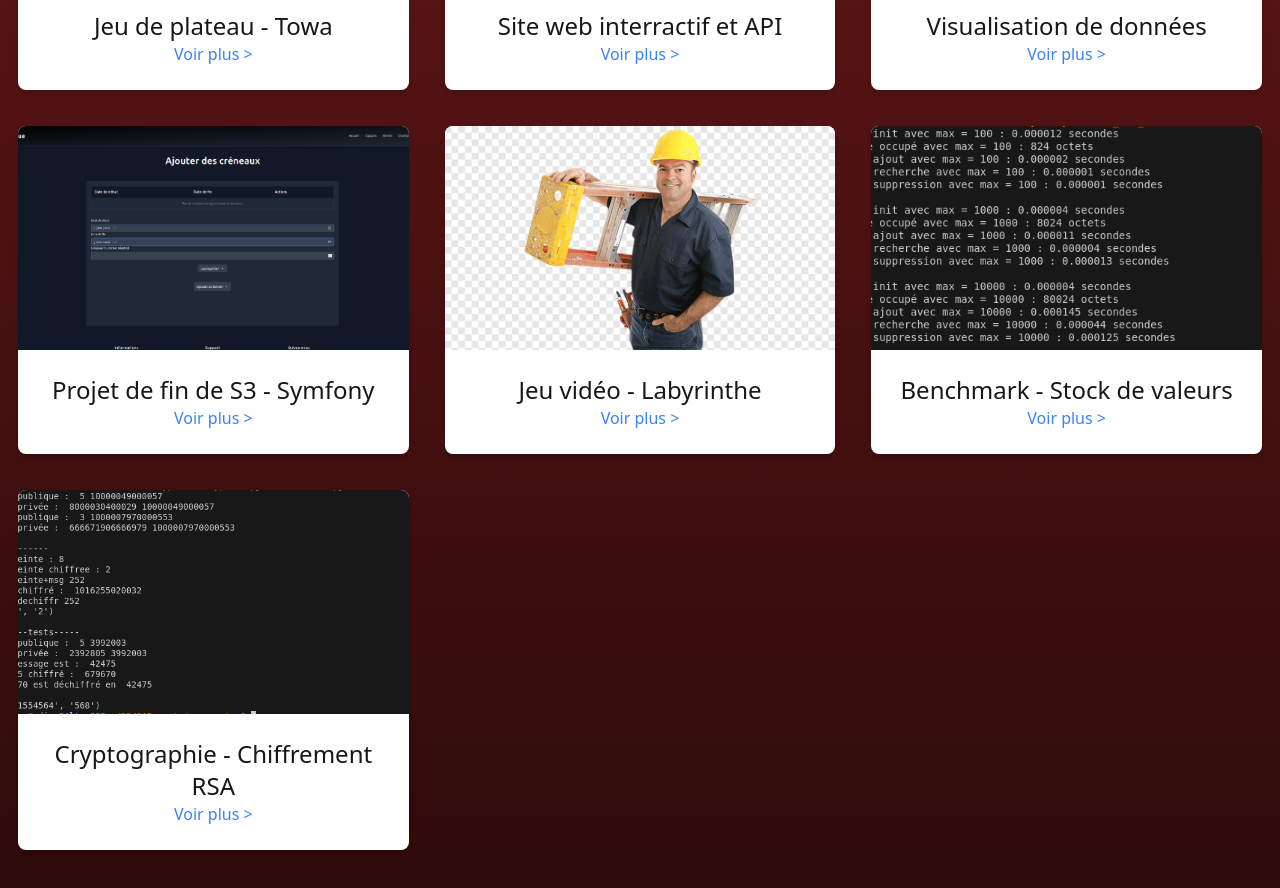
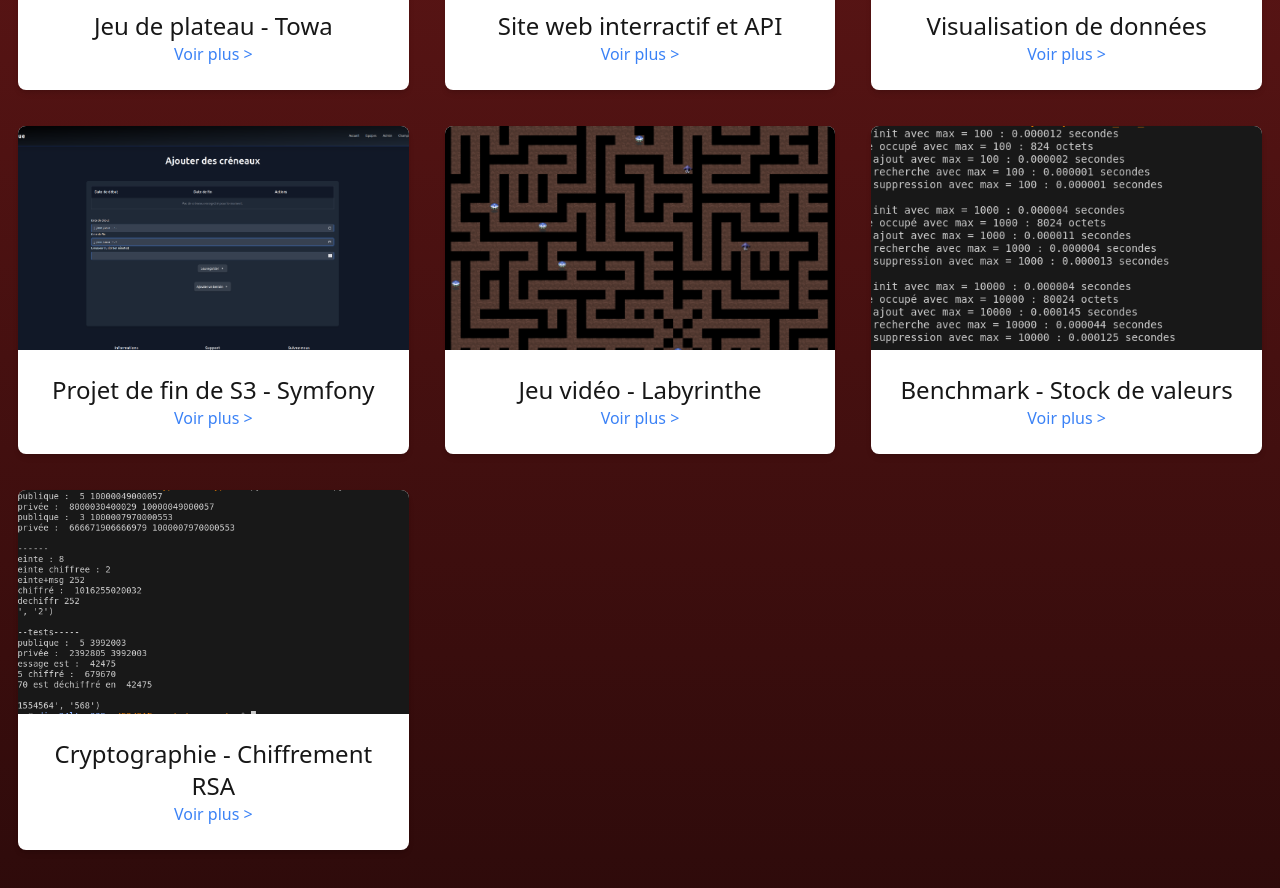
Before and after one commit to ssscrindonguloded/ssscrindonguloded.github.io, a website: page index.html in a window 1280 px wide. Shown: the part 940-1828 px from the top of the page. Drawn offline with nearby package versions, Linux system fonts and the light colour scheme; a web font is replaced by a local one.

Commit message:
images laby

```diff
--- a/index.html
+++ b/index.html
@@ -107,7 +107,7 @@
         </div>
         <!-- Projet 6-->
         <div class="filterDiv java bg-white rounded-lg shadow-md overflow-hidden">
-          <img src="img/chantier.png" alt="Site web interractif" class="w-full h-56 object-cover">
+          <img src="img/laby.png" alt="Site web interractif" class="w-full h-56 object-cover">
           <div class="p-6">
             <p class="text-neutral-900 text-2xl">Jeu vidéo - Labyrinthe</p>
             <a href="labyrinthe.html" class="text-blue-500 hover:underline">Voir plus ></a>
```
Also changed, not shown: labyrinthe.html (+1 -1 lines), img/laby.png (added), 2 other files.
